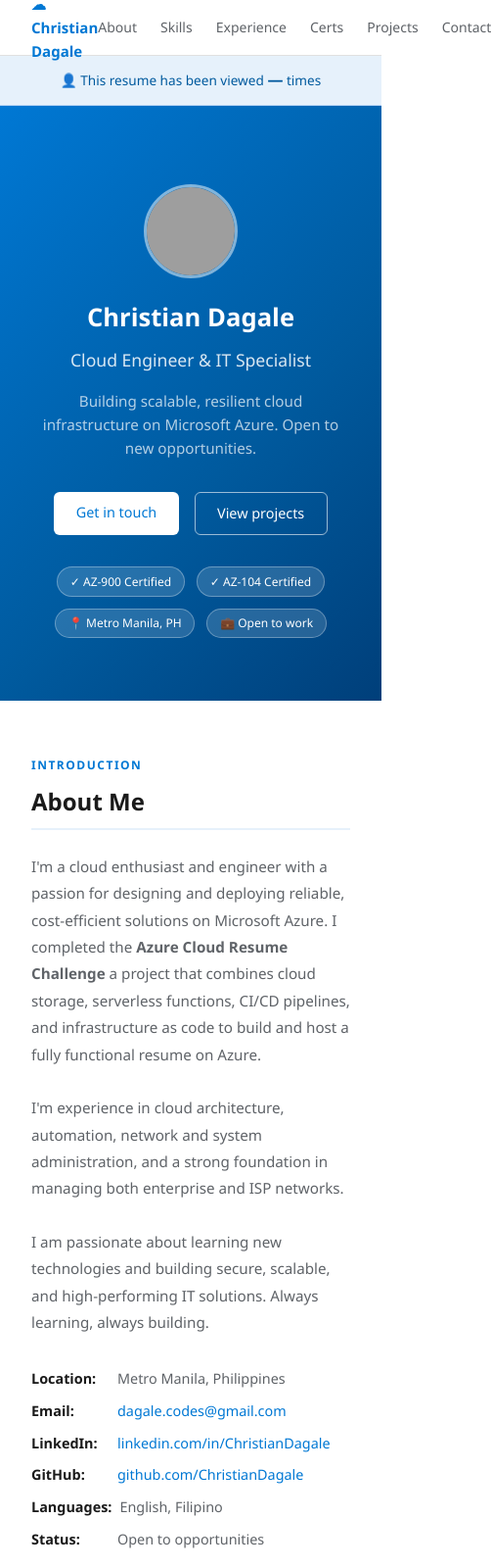
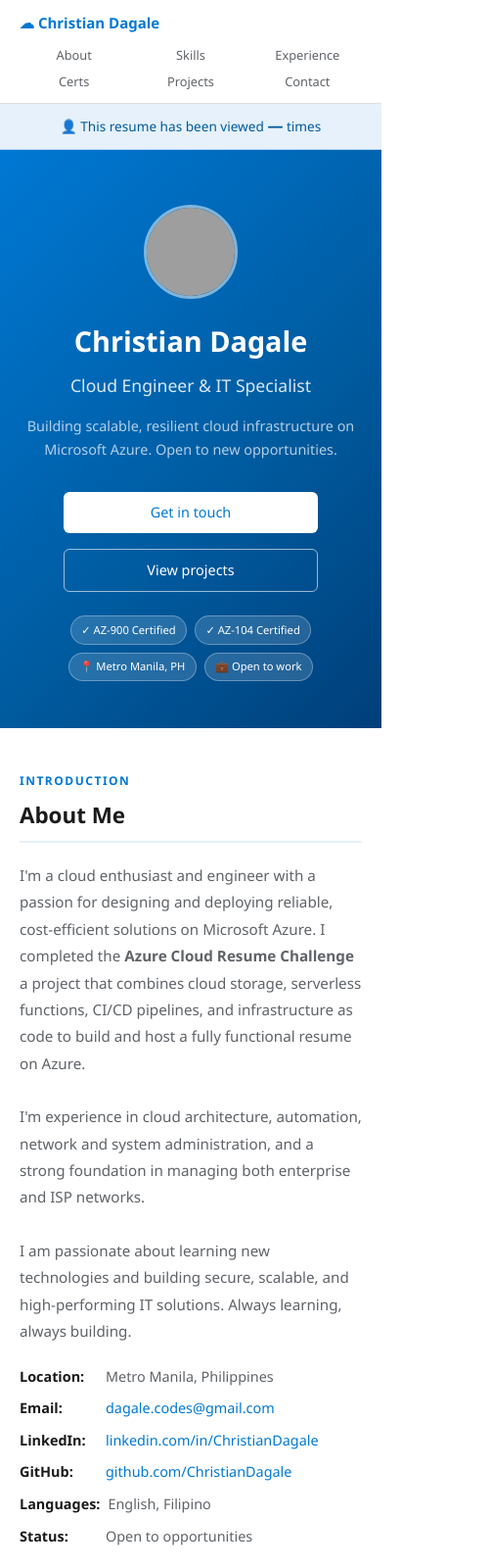
Before and after one commit to dagalecodes/azure-resume, a plain HTML site: page frontend/index.html in a window 390 px wide. Shown: the top 1600 px of the page at 98% size, 502 px wide, since content can reach past the window. Drawn offline with Linux system fonts and the light colour scheme; no server answers; grey boxes are pictures that could not be loaded.

Commit message:
Make resume mobile responsive

```diff
--- a/frontend/style.css
+++ b/frontend/style.css
@@ -102,9 +102,47 @@
   /* FOOTER */
   footer{text-align:center;padding:2rem;font-size:.8rem;color:var(--muted);border-top:1px solid var(--border);margin-top:2rem}
 
+  /* RESPONSIVE LAYOUT */
+  @media(max-width:760px){
+    nav{padding:0 1.25rem}
+    .nav-inner{height:auto;min-height:56px;flex-wrap:wrap;padding:.7rem 0}
+    .nav-links{gap:.75rem;flex-wrap:wrap;justify-content:flex-end}
+  }
+
   @media(max-width:600px){
-    .about-grid{grid-template-columns:1fr}
+    .nav-inner{display:block}
+    .nav-logo{display:block;margin-bottom:.65rem}
+    .nav-links{display:grid;grid-template-columns:repeat(3,minmax(0,1fr));gap:.45rem .5rem}
+    .nav-links a{display:block;text-align:center;font-size:.8rem}
+
+    .counter-bar{padding:.65rem 1.25rem}
+    .hero{padding:3.5rem 1.25rem 3rem}
+    .hero h1{font-size:1.8rem}
+    .hero .tagline{font-size:.9rem}
+    .badges{gap:.5rem;margin-top:1.5rem}
+
+    section{padding:2.75rem 1.25rem}
+    h2{font-size:1.4rem;margin-bottom:1.25rem}
+    .about-grid{grid-template-columns:1fr;gap:1.25rem}
+    .info-list li{min-width:0;align-items:flex-start}
+    .info-list li a{overflow-wrap:anywhere}
+
+    .skills-grid,.certs-grid,.projects-grid{grid-template-columns:minmax(0,1fr)}
+    .timeline{gap:1.25rem}
     .timeline-item{grid-template-columns:1fr;gap:.25rem}
     .timeline-date{text-align:left;padding-top:0}
-    .hero h1{font-size:1.6rem}
-}
+    .timeline-content{padding-left:1rem}
+    .project-card,.cert-card{padding:1rem}
+    .project-card h3{flex-wrap:wrap}
+
+    .contact-links{gap:.75rem}
+    .contact-link{width:100%;min-width:0;padding:.7rem 1rem}
+    .contact-link:first-child{overflow-wrap:anywhere}
+    footer{padding:1.5rem 1.25rem}
+  }
+
+  @media(max-width:390px){
+    .hero-btns{flex-direction:column;align-items:stretch;margin-inline:auto;max-width:260px}
+    .btn{text-align:center}
+    .badge{font-size:.7rem;padding:.3rem .65rem}
+  }
```
